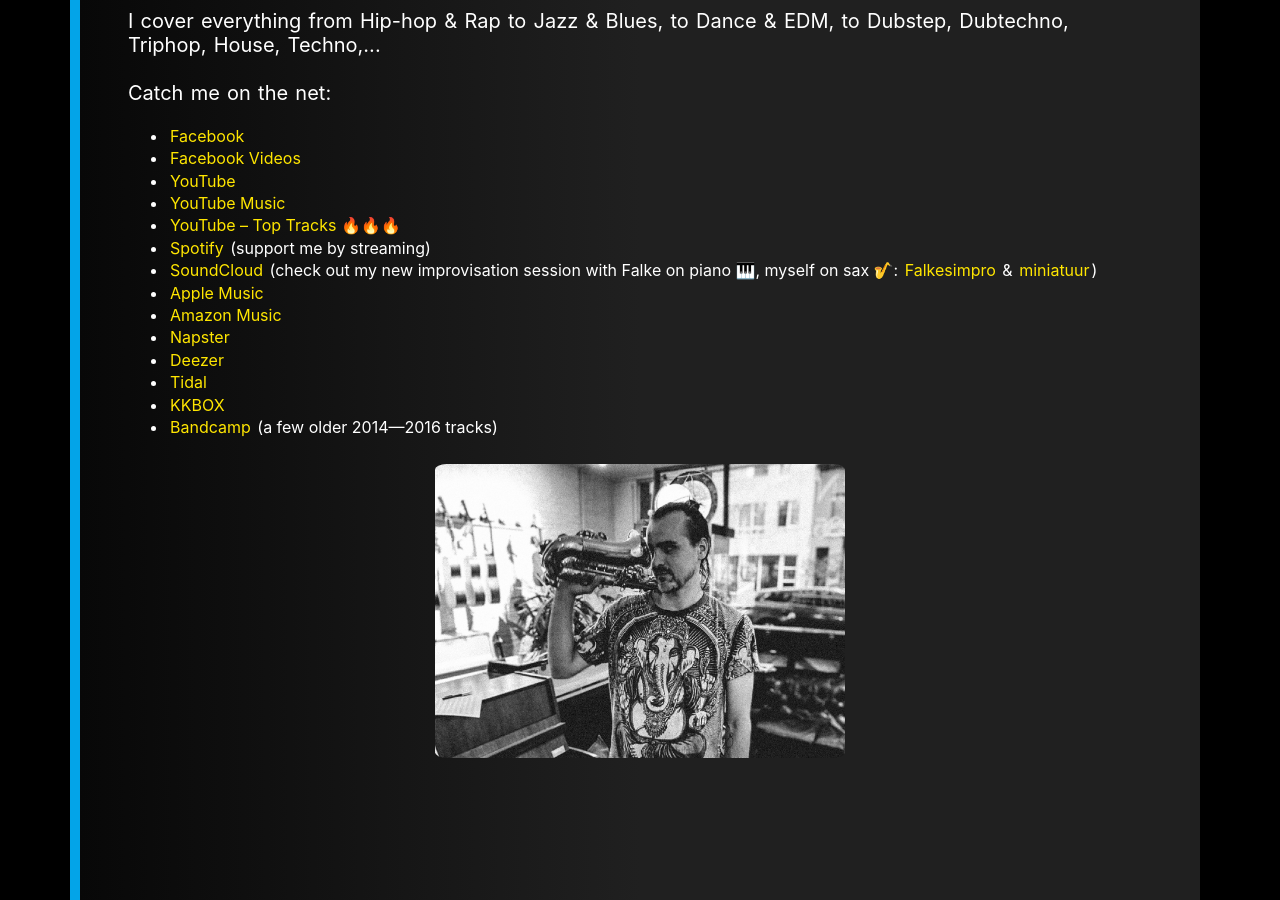
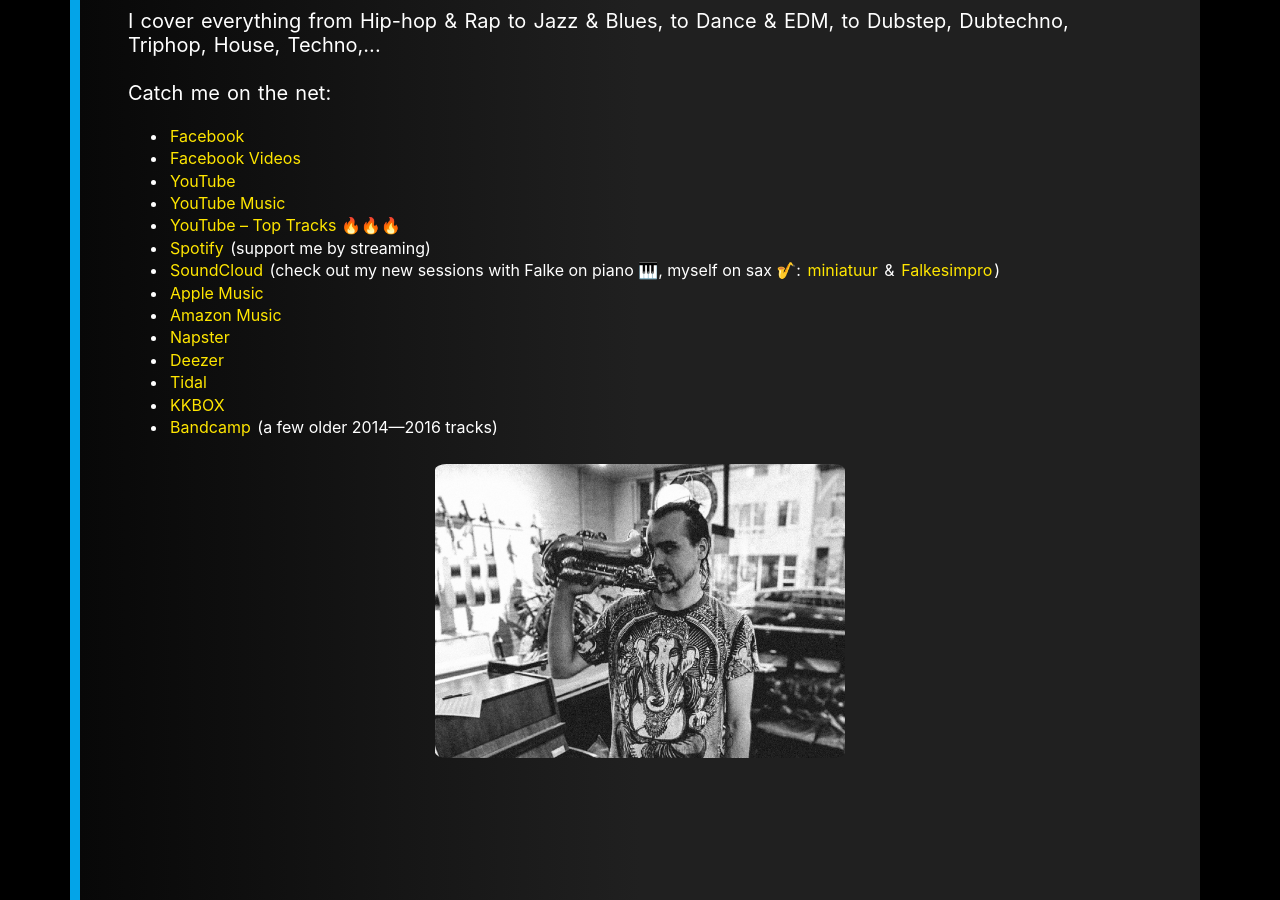
Before and after one commit to mr-volta/mr-volta.github.io, a Jekyll site: the page built from index.html, in a window 1280 px wide and 900 px high, scrolled down 1434 px. Built offline with Jekyll 4.4.1, drawn with Linux system fonts in a browser that asks for light colours.

Commit message:
Update _config.yml

```diff
--- a/_config.yml
+++ b/_config.yml
@@ -57,7 +57,7 @@ about_me_description: >
   <li><a class="highlight-link" href="https://music.youtube.com/channel/UCm4Y5yx83S6r5dabqipZkrg" target="_blank" rel="noreferrer">YouTube Music</a></li>
   <li><a class="highlight-link" href="https://www.youtube.com/playlist?list=PLaLN0EvcxkHJGLrTlkZOSLsYoSwUWqDYb" target="_blank" rel="noreferrer">YouTube – Top Tracks 🔥🔥🔥</a></li>
   <li><a class="highlight-link" href="https://open.spotify.com/artist/62gPnJGzBj5srDegUHTzR3" target="_blank" rel="noreferrer">Spotify</a> (support me by streaming)</li>
-  <li><a class="highlight-link" href="https://soundcloud.com/mistervolta" target="_blank" rel="noreferrer">SoundCloud</a> (check out my new improvisation session with Falke on piano 🎹, myself on sax 🎷: <a class="highlight-link" href="https://soundcloud.com/mistervolta/falkesimpro" target="_blank" rel="noreferrer">Falkesimpro</a> & <a class="highlight-link" href="https://soundcloud.com/mistervolta/miniatuur" target="_blank" rel="noreferrer">miniatuur</a>)</li>
+  <li><a class="highlight-link" href="https://soundcloud.com/mistervolta" target="_blank" rel="noreferrer">SoundCloud</a> (check out my new sessions with Falke on piano 🎹, myself on sax 🎷: <a class="highlight-link" href="https://soundcloud.com/mistervolta/miniatuur" target="_blank" rel="noreferrer">miniatuur</a> & <a class="highlight-link" href="https://soundcloud.com/mistervolta/falkesimpro" target="_blank" rel="noreferrer">Falkesimpro</a>)</li>
   <li><a class="highlight-link" href="https://music.apple.com/artist/mr-volta/306594481" target="_blank" rel="noreferrer">Apple&nbsp;Music</a></li>
   <li><a class="highlight-link" href="https://www.amazon.com/s?k=Mr+Volta+911874+Records+DK&i=digital-music" target="_blank" rel="noreferrer">Amazon Music</a></li>
   <li><a class="highlight-link" href="https://napster.com/artist/mr-volta" target="_blank" rel="noreferrer">Napster</a></li>
```
